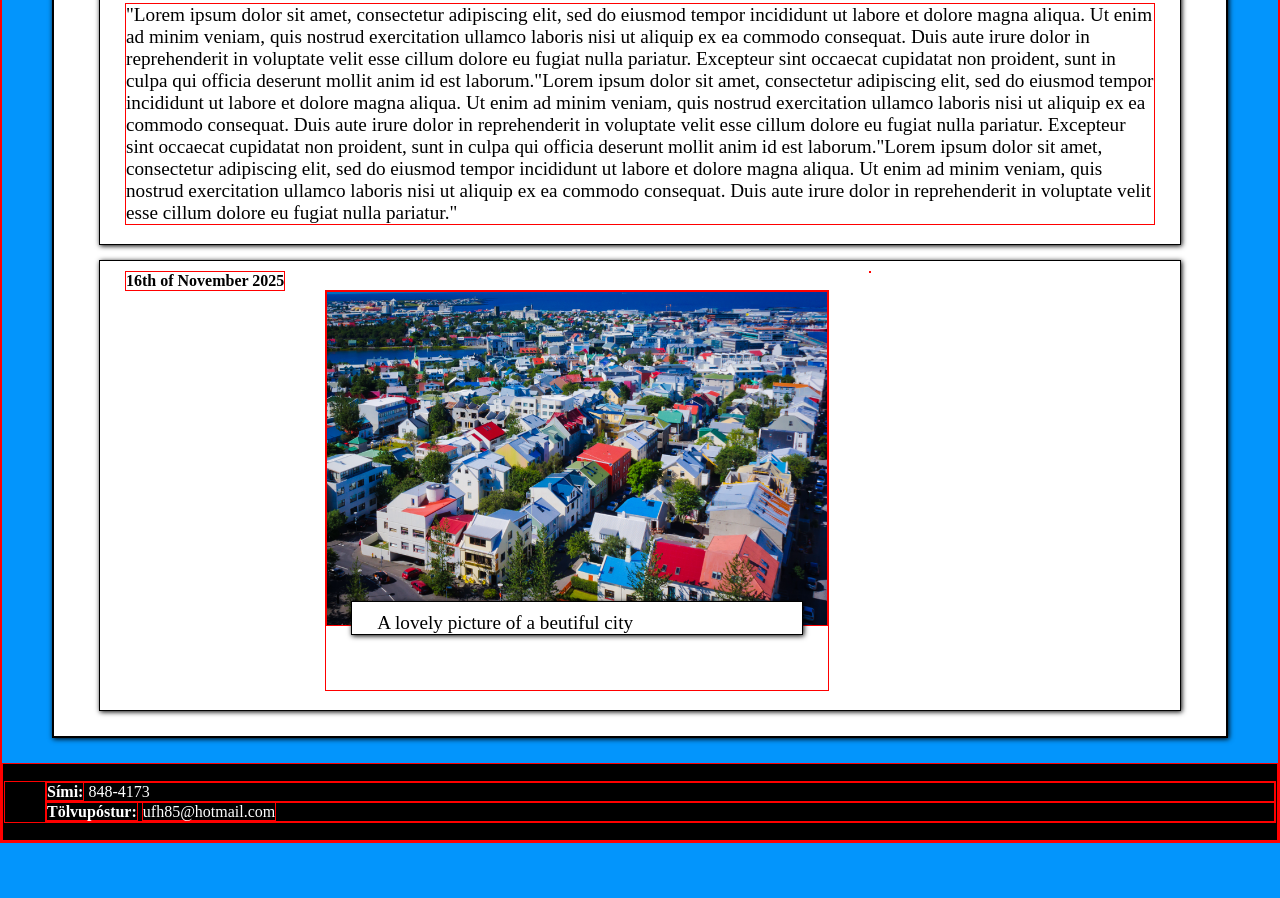
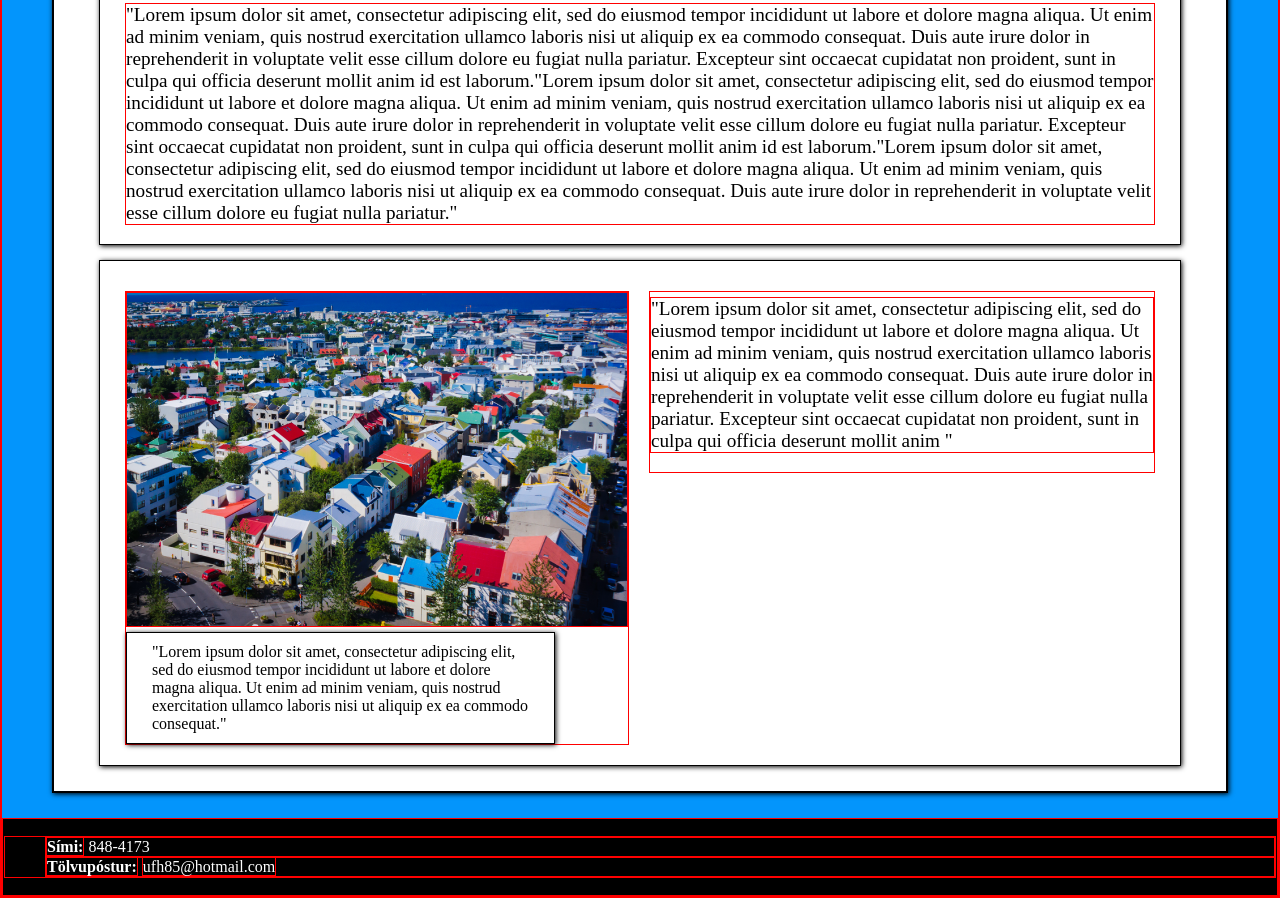
Before and after one commit to SectoidCommander/testbed, a plain HTML site: page index.html in a window 1280 px wide. Shown: the part 654-1552 px from the top of the page. Before the commit the page ends 1497 px from the top, so only its background shows below. Drawn offline with Linux system fonts and the light colour scheme.

Commit message:
Adjusted the margin in the image article divs

```diff
--- a/index.html
+++ b/index.html
@@ -79,15 +79,26 @@
 				</p>
 			</article>
 			<article class="thumbnail-article">
-				<span class="date">16th of November 2025</span>
 				<figure>
 					<img src="./images/reykjavik.jpg" alt="lovely buildings">
 					<figcaption>
-						A lovely picture of a beutiful city
+						"Lorem ipsum dolor sit amet, consectetur adipiscing elit,
+						sed do eiusmod tempor incididunt ut labore et dolore magna
+						aliqua. Ut enim ad minim veniam, quis nostrud exercitation
+						ullamco laboris nisi ut aliquip ex ea commodo consequat."
 					</figcaption>
 				</figure>
-				<div>
-
+				<div class="thumbnail-article-text">
+				<p>
+					"Lorem ipsum dolor sit amet, consectetur adipiscing elit,
+					sed do eiusmod tempor incididunt ut labore et dolore magna
+					aliqua. Ut enim ad minim veniam, quis nostrud exercitation
+					ullamco laboris nisi ut aliquip ex ea commodo consequat.
+					Duis aute irure dolor in reprehenderit in voluptate velit
+					esse cillum dolore eu fugiat nulla pariatur.
+					Excepteur sint occaecat cupidatat non proident,
+					sunt in culpa qui officia deserunt mollit anim "
+				</p>
 				</div>
 			</article>
 		</main>
--- a/style/style.css
+++ b/style/style.css
@@ -111,23 +111,25 @@ article p {
 
 .thumbnail-article img {
     width: 500px;
-    z-index: 0;
+}
+
+.thumbnail-article figure {
+    margin: 20px 20px 20px 0;
 }
 
 .thumbnail-article figcaption {
-    font-size: .60rem;
-    margin: 10px 25px 15px;
+    font-size: .5rem;
+    margin: 0;
     border: 1px solid var(--secondary-background-color);
-    padding: 10px 25px 0px 25px;
+    padding: 10px 25px 10px 25px;
     box-shadow: var(--shadow-values);
+    width: 75%;
+    z-index: 1;
+    background-color: var(--background-color);
+}
 
-
-
-    position: relative;
-    z-index: 1;
-    top: -40px;
-    color: var(--secondary-background-color);
-    background-color: var(--background-color);
+.thumbnail-article-text {
+    margin-top: 20px;
 }
 
 footer {
```
